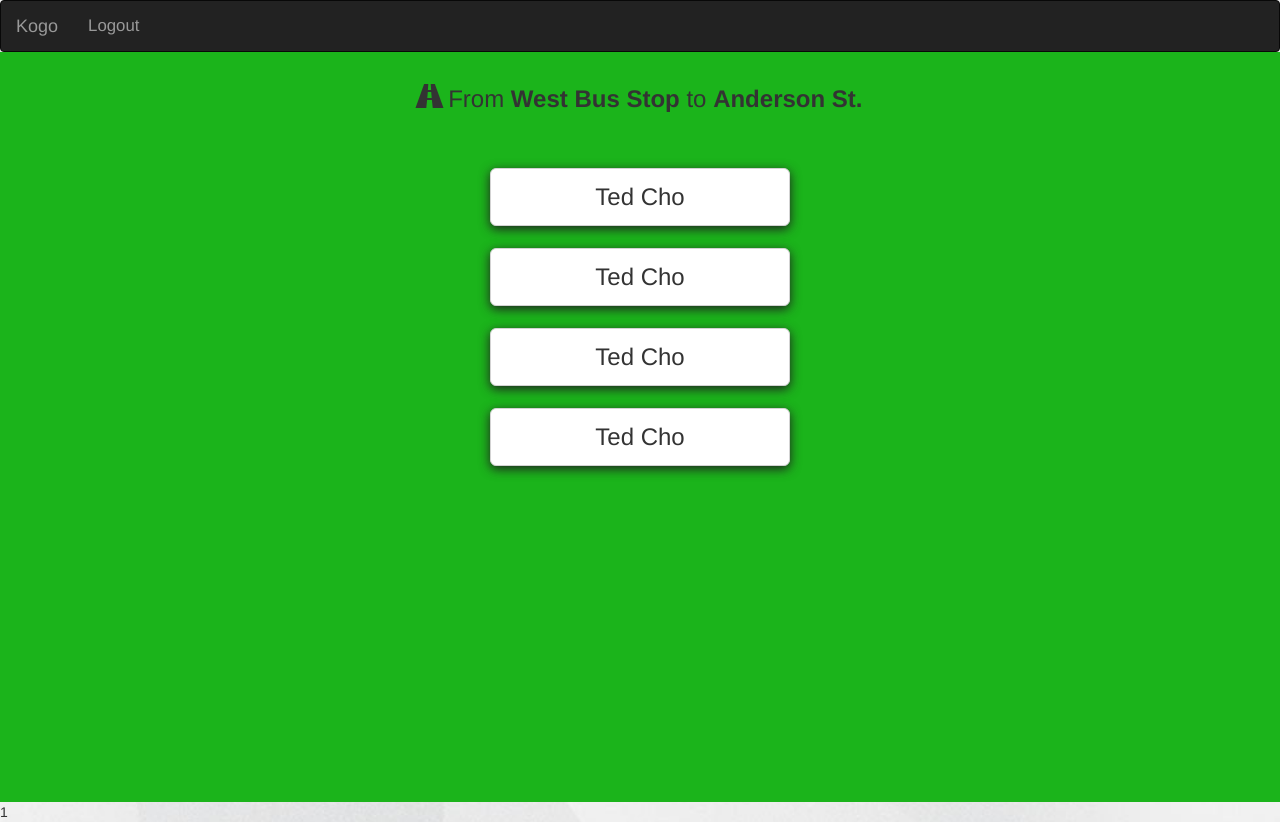
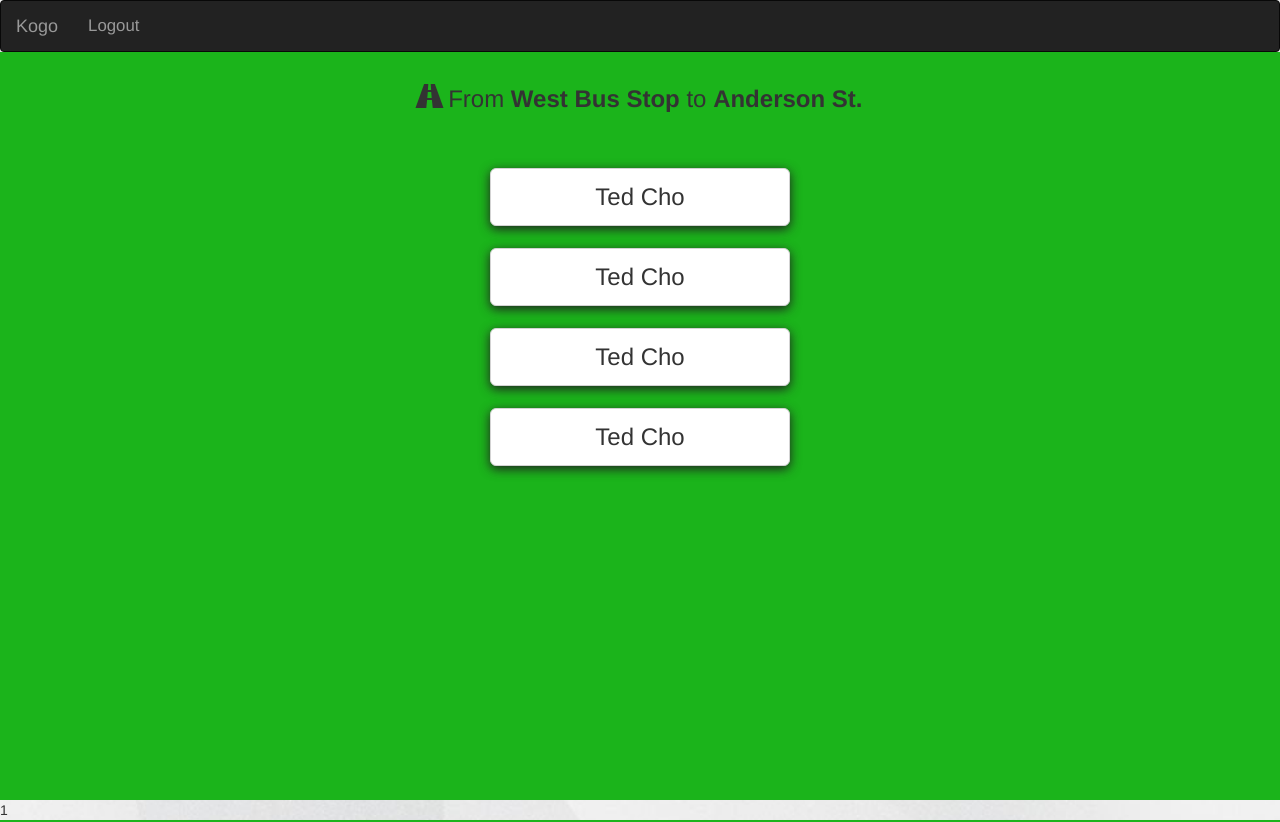
Before and after one commit to akyker20/KogoStudents, a Django app: template kogo/templates/drivers/start_ride_screen.html in a window 1280 px wide. Run offline with Django 3.2, Linux system fonts and the light colour scheme; data comes from the database, SQL or seed files in the repository; both versions use the stored data as it was after the commit; the template is opened without the code that fills it: values that come from a table or form of the project are taken from there, most other values are stand-ins (such as "Sample title", 1, 10 or a date in 2020); some libraries are stand-ins or nearby versions.

Commit message:
minor styling fixes

```diff
--- a/kogo/static/css/style.css
+++ b/kogo/static/css/style.css
@@ -73,7 +73,7 @@ div.cancel-request-holder strong {
 }
 
 div.content-holder {
-	height: calc(100% - 50px);
+	height: calc(100% - 52px);
 }
 
 div.wait-background {
@@ -81,6 +81,7 @@ div.wait-background {
 	margin-top: 0px;
 	height: 100%;
 	text-align: center;
+	overflow: auto;
 }
 
 div.wait-background h1 {
```
Also changed, not shown: db.sqlite3.
